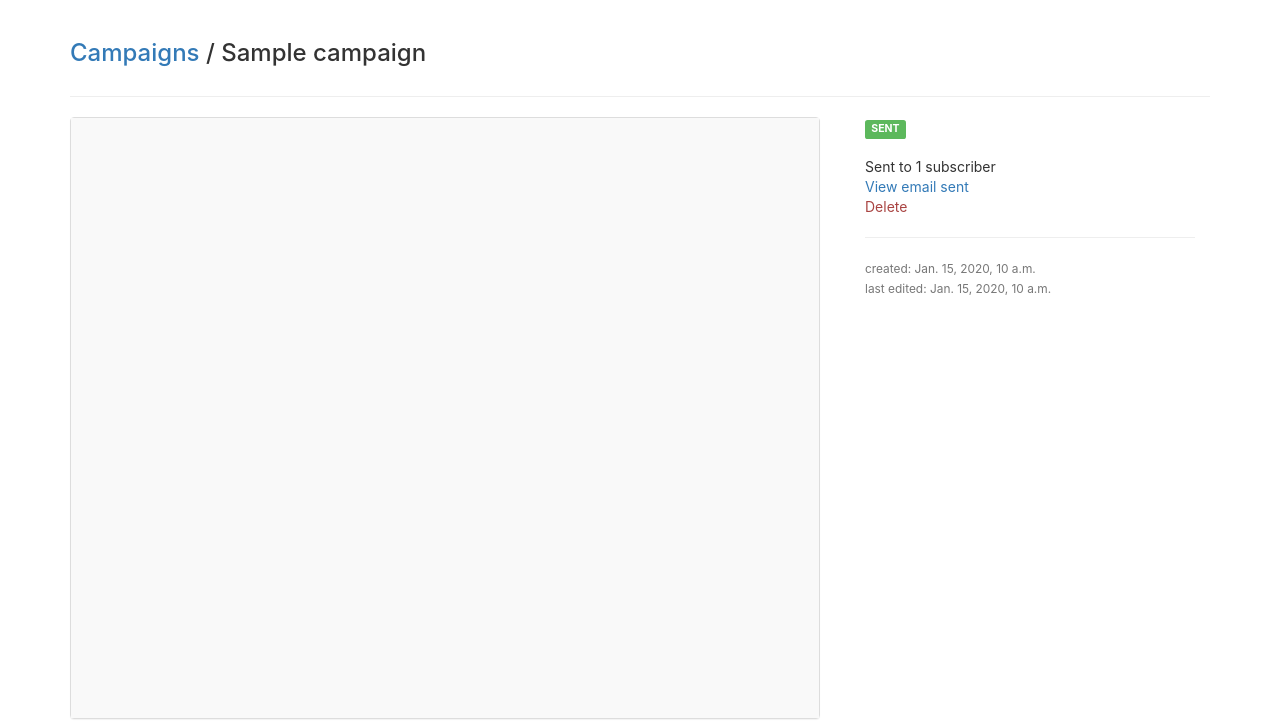
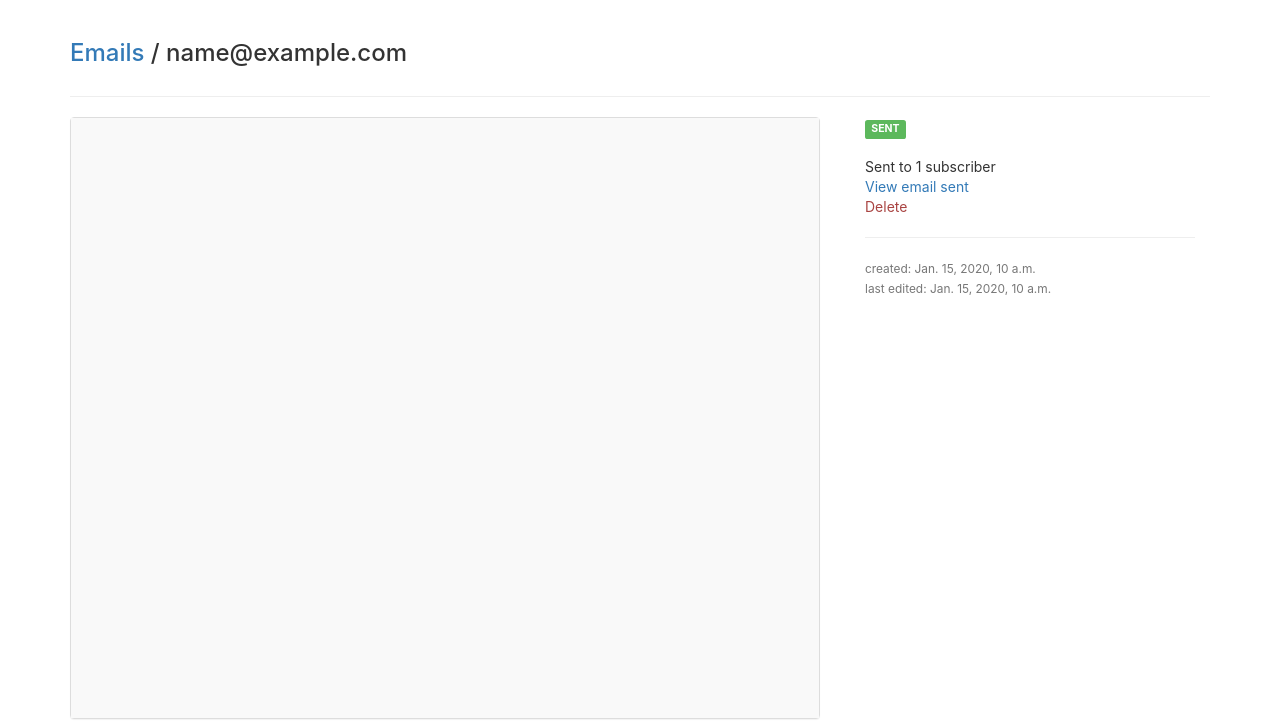
Before and after one commit to r1q/minimail, a Django app: page /campaigns/1 in a window 1280 px wide. Shown: the part 332-1054 px from the top of the page. Run offline with Django 3.2, Linux system fonts and the light colour scheme; a user stored in the database is signed in; tables that the repository leaves empty hold one stand-in row (values such as "Sample post"); grey boxes labelled with a size stand in for pictures from a placeholder-image service; some libraries are stand-ins or nearby versions.

Commit message:
Copy update: campaign->email.

```diff
--- a/campaign_management/templates/campaign_detail.html
+++ b/campaign_management/templates/campaign_detail.html
@@ -4,7 +4,7 @@
 
 
 {% block title %}
-  Campaign "{{ campaign.name }}"
+  Email "{{ campaign.email_subject }}"
 {% endblock %}
 
 
@@ -14,8 +14,8 @@
     <div class='row'>
       <div class='col-lg-12'>
         <h3>
-          <a href='{% url 'campaign-list' %}'>{% trans "Campaigns" %}</a>
-          / {{ campaign.name }}
+          <a href='{% url 'campaign-list' %}'>{% trans "Emails" %}</a>
+          / {{ campaign.email_subject }}
         </h3>
       </div>
     </div>
@@ -108,15 +108,15 @@
           {% csrf_token %}
           <div class="modal-header">
             <button type="button" class="close" data-dismiss="modal" aria-label="Close"><span aria-hidden="true">&times;</span></button>
-            <h4 class="modal-title">Please confirm campaign deletion</h4>
+            <h4 class="modal-title">Please confirm email deletion</h4>
           </div>
           <div class="modal-body">
             <p>
-              <strong>Are you sure you can to delete this campaign?</strong>
+              <strong>Are you sure you can to delete this email?</strong>
             </p>
             <ul>
-              <li>All this campaign info will be permanently deleted.</li>
-              <li>The template used to send this campaign will NOT be deleted.</li>
+              <li>All this email info will be permanently deleted.</li>
+              <li>The template used to send this email (if any) will NOT be deleted.</li>
             </ul>
           </div>
           <div class="modal-footer">
--- a/campaign_management/templates/campaign_list.html
+++ b/campaign_management/templates/campaign_list.html
@@ -5,7 +5,7 @@
 
 
 {% block title %}
-  {% trans 'Campaigns' %}
+  {% trans 'Emails' %}
 {% endblock %}
 
 {% block content %}
@@ -31,7 +31,7 @@
           {% for campaign in object_list %}
             <a href="{% url 'campaign-detail' campaign.id %}" class="list-group-item">
               <h4 class="list-group-item-heading">
-                {{ campaign.name }}
+                {{ campaign.email_subject }}
                 <small>
                   {% if campaign.is_sent %}
                   <span class='label label-success'>SENT</span>
--- a/campaign_management/templates/campaign_review.html
+++ b/campaign_management/templates/campaign_review.html
@@ -4,7 +4,7 @@
 
 
 {% block title %}
-  Campaign "{{ campaign.name }}"
+  Email "{{ campaign.email_subject }}"
 {% endblock %}
 
 
```
